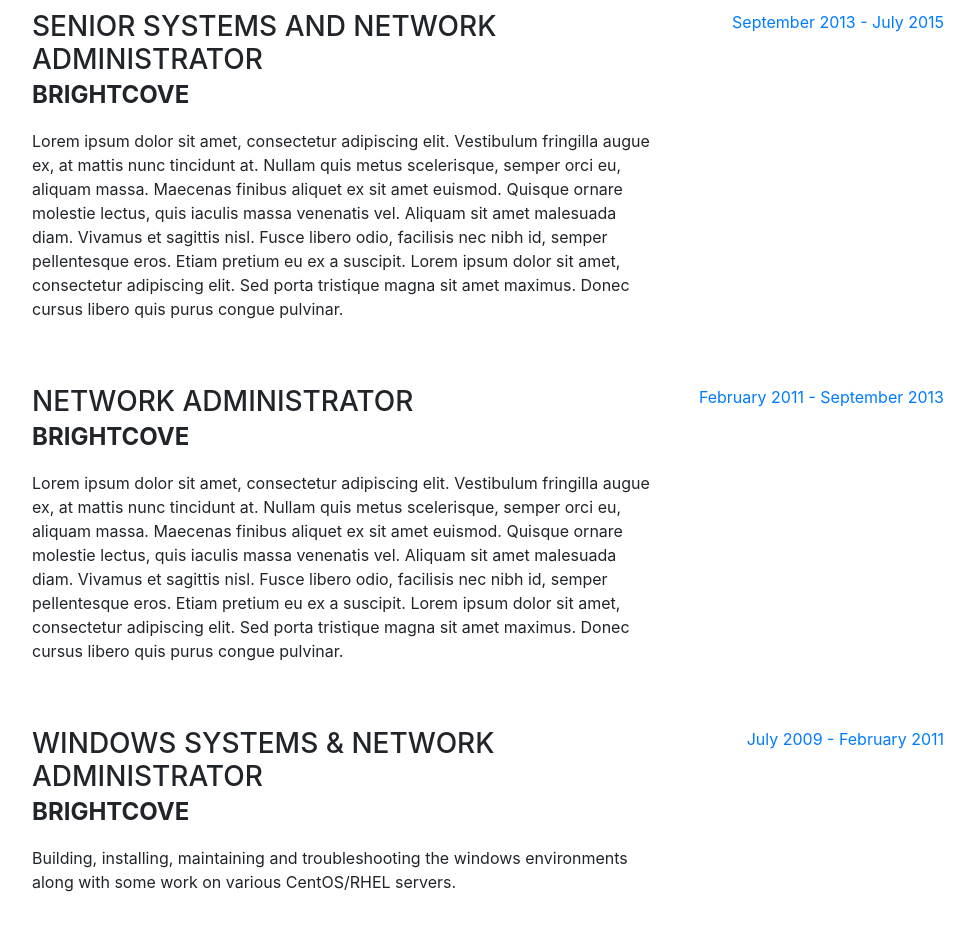
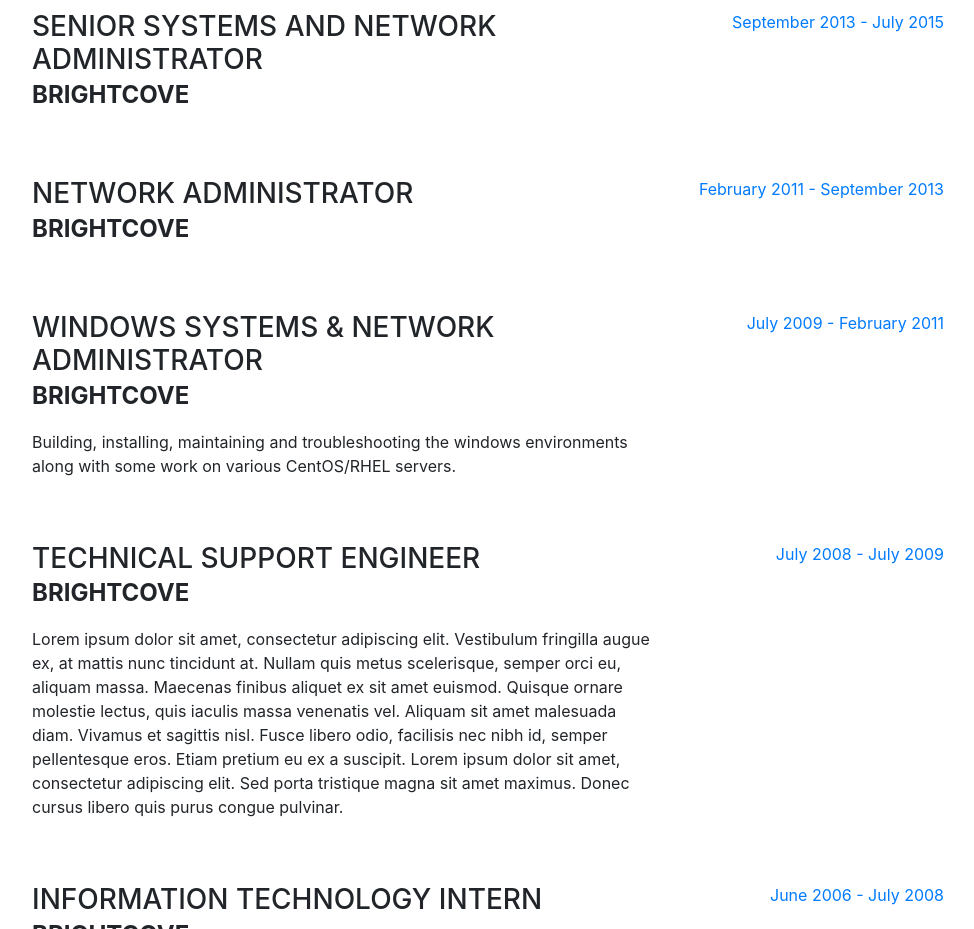
Before and after one commit to jgilmour/jgilmour.github.io, a website with bundled scripts: page index.html in a window 1280 px wide. Shown: the part 1720-2649 px from the top of the page, without its empty margins (288-1262 px from the left). Built offline with nearby package versions, Linux system fonts and the light colour scheme; a web font is replaced by a local one.

Commit message:
Update index.html

```diff
--- a/index.html
+++ b/index.html
@@ -130,7 +130,7 @@
             <div class="resume-content mr-auto">
               <h3 class="mb-0">Senior Systems and Network Administrator</h3>
               <div class="subheading mb-3"><b>Brightcove</b></div>
-              <p>Lorem ipsum dolor sit amet, consectetur adipiscing elit. Vestibulum fringilla augue ex, at mattis nunc tincidunt at. Nullam quis metus scelerisque, semper orci eu, aliquam massa. Maecenas finibus aliquet ex sit amet euismod. Quisque ornare molestie lectus, quis iaculis massa venenatis vel. Aliquam sit amet malesuada diam. Vivamus et sagittis nisl. Fusce libero odio, facilisis nec nibh id, semper pellentesque eros. Etiam pretium eu ex a suscipit. Lorem ipsum dolor sit amet, consectetur adipiscing elit. Sed porta tristique magna sit amet maximus. Donec cursus libero quis purus congue pulvinar.</p>
+              <p></p>
             </div>
             <div class="resume-date text-md-right">
               <span class="text-primary">September 2013 - July 2015</span>
@@ -141,7 +141,7 @@
             <div class="resume-content mr-auto">
               <h3 class="mb-0">Network Administrator</h3>
               <div class="subheading mb-3"><b>Brightcove</b></div>
-              <p>Lorem ipsum dolor sit amet, consectetur adipiscing elit. Vestibulum fringilla augue ex, at mattis nunc tincidunt at. Nullam quis metus scelerisque, semper orci eu, aliquam massa. Maecenas finibus aliquet ex sit amet euismod. Quisque ornare molestie lectus, quis iaculis massa venenatis vel. Aliquam sit amet malesuada diam. Vivamus et sagittis nisl. Fusce libero odio, facilisis nec nibh id, semper pellentesque eros. Etiam pretium eu ex a suscipit. Lorem ipsum dolor sit amet, consectetur adipiscing elit. Sed porta tristique magna sit amet maximus. Donec cursus libero quis purus congue pulvinar.</p>
+              <p></p>
             </div>
             <div class="resume-date text-md-right">
               <span class="text-primary">February 2011 - September 2013</span>
```
